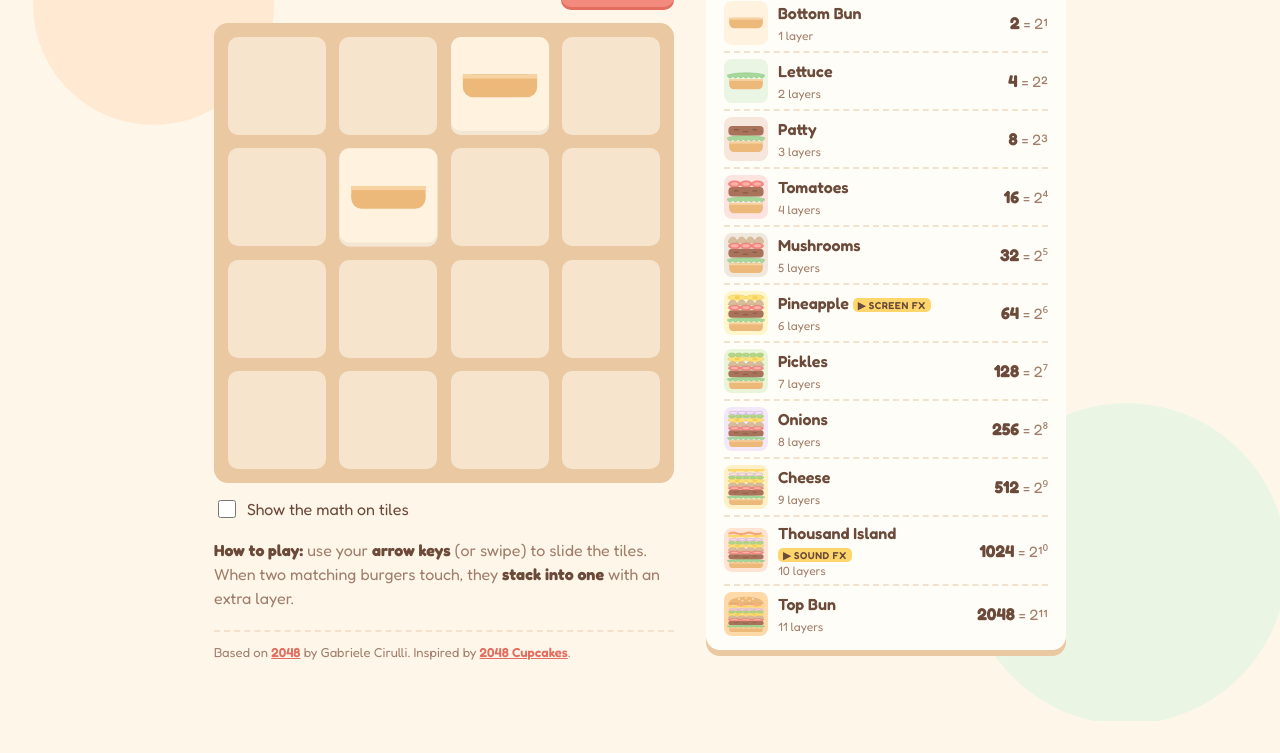
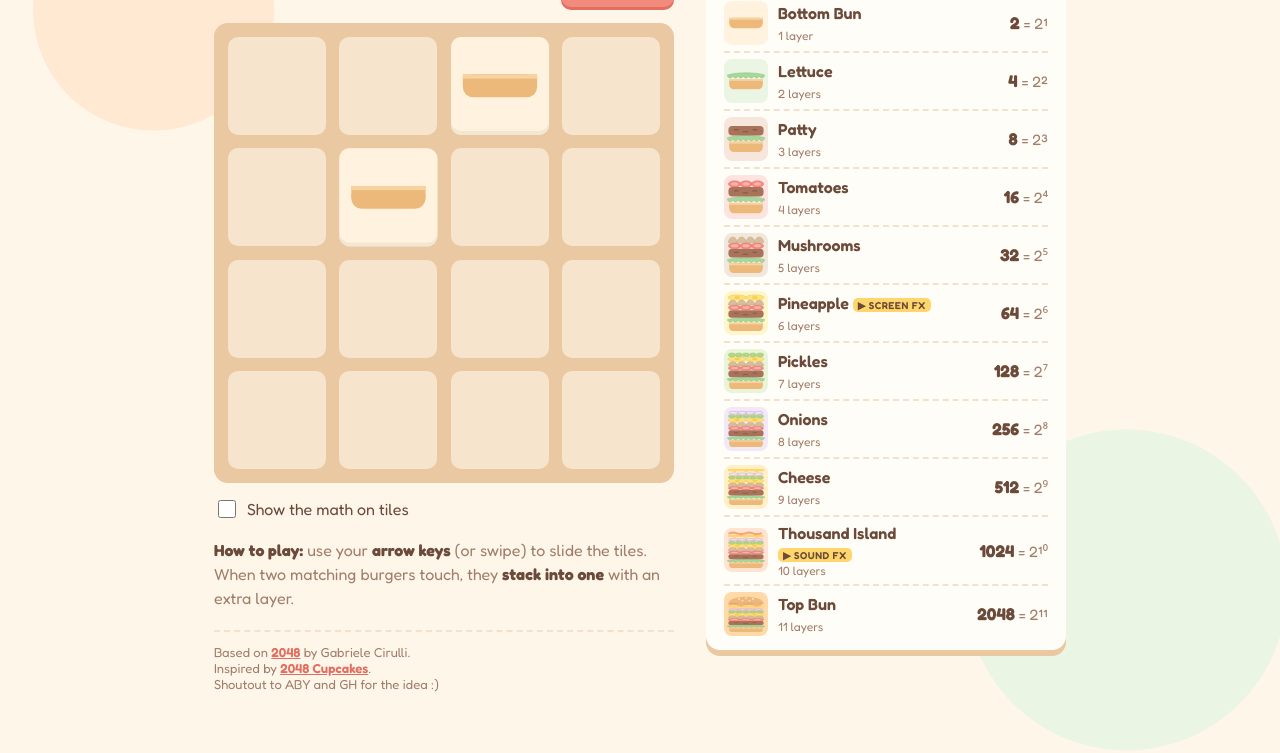
Before and after one commit to cesar-pz/burger48, a plain HTML site: page index.html in a window 1280 px wide. Shown: the part 153-906 px from the top of the page. Before the commit the page ends 874 px from the top, so only its background shows below. Drawn offline with Linux system fonts and the light colour scheme.

Commit message:
more credits

```diff
--- a/index.html
+++ b/index.html
@@ -54,8 +54,9 @@
       </p>
 
       <p class="credits">
-        Based on <a href="https://github.com/gabrielecirulli/2048">2048</a> by Gabriele Cirulli.
-        Inspired by <a href="https://0x0800.github.io/2048-CUPCAKES/">2048 Cupcakes</a>.
+        Based on <a href="https://github.com/gabrielecirulli/2048">2048</a> by Gabriele Cirulli. <br>
+        Inspired by <a href="https://0x0800.github.io/2048-CUPCAKES/">2048 Cupcakes</a>. <br>
+        Shoutout to ABY and GH for the idea :)
       </p>
     </main>
 
```
